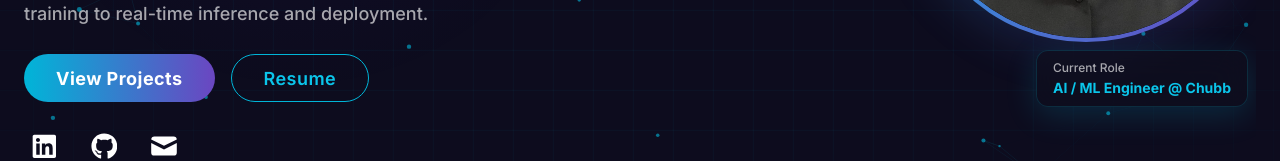
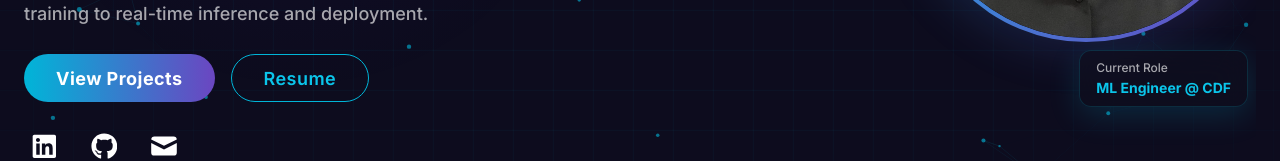
Before and after one commit to karthikmaddirala/new-p, a React (Create React App) app: page / in a window 1280 px wide. Shown: the part 503-664 px from the top of the page. Built offline with nearby package versions, Linux system fonts and the light colour scheme.

Commit message:
Fix hardcoded Current Role badge and stale company color map

```diff
--- a/src/pages/about/experience/Experience.tsx
+++ b/src/pages/about/experience/Experience.tsx
@@ -18,9 +18,8 @@ import { ArticleTitle } from "pages/about/common/title/Title";
 const MotionBox = motion(Box);
 
 const companyColors: Record<string, string> = {
-    "Chubb Limited": "cyan",
-    "Epic Games": "purple",
-    "Tejas Networks": "blue",
+    "CDF (Remote)": "cyan",
+    "Hex N Bit": "purple",
 };
 
 const ExperienceCard: FC<{
--- a/src/pages/landing/Landing.tsx
+++ b/src/pages/landing/Landing.tsx
@@ -289,7 +289,7 @@ export const Landing: FC = () => {
                             >
                                 <Text fontSize="xs" color={mutedColor} fontWeight="500">Current Role</Text>
                                 <Text fontSize="sm" fontWeight="700" color="cyan.400">
-                                    AI / ML Engineer @ Chubb
+                                    ML Engineer @ CDF
                                 </Text>
                             </Box>
                         </Box>
```
